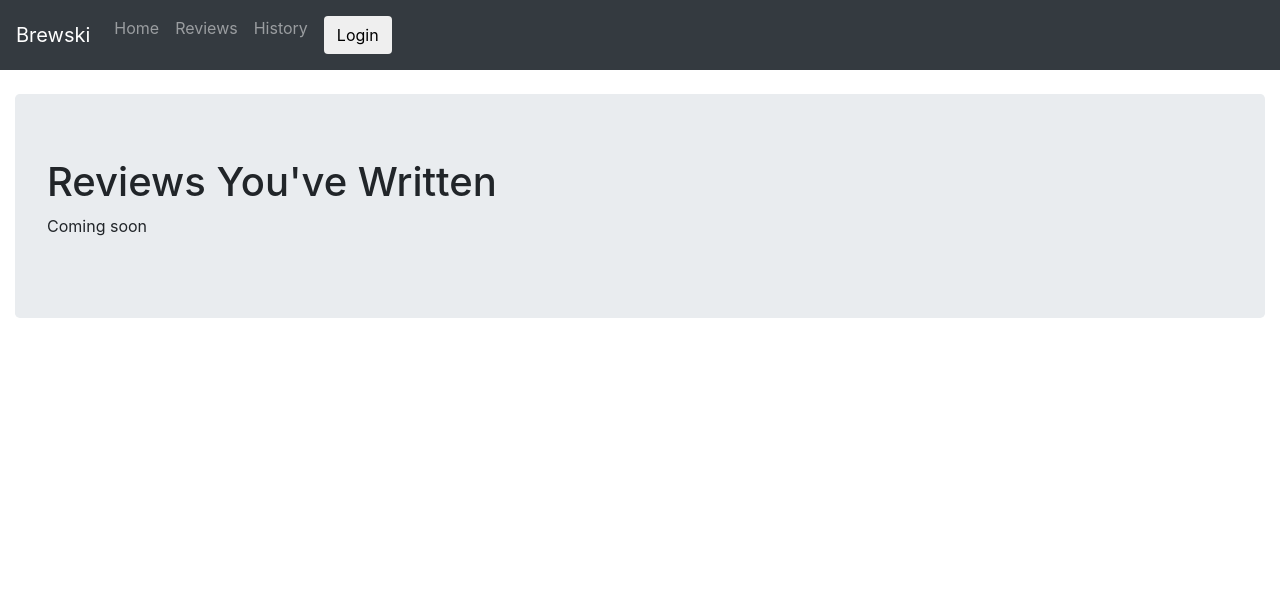
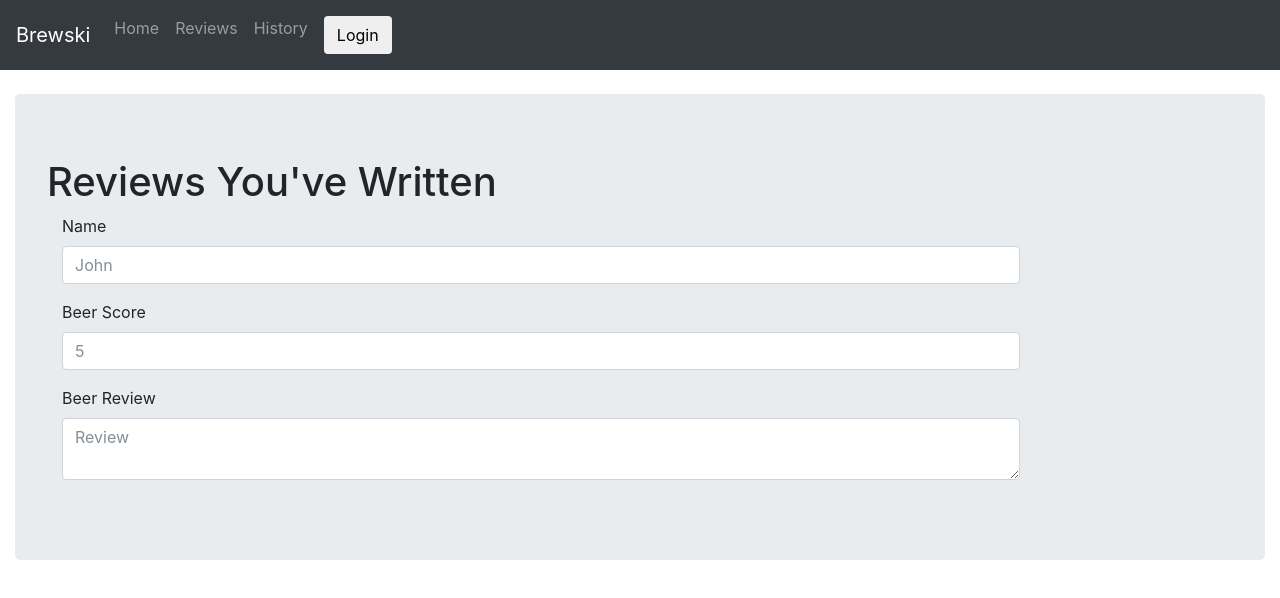
Before and after one commit to akeimach/brewski, a React (Create React App) app in the folder client/: page /reviews in a window 1280 px wide. Shown: the top 598 px of the page. Built offline with nearby package versions, Linux system fonts and the light colour scheme; no server answers.

Commit message:
add field to post review

```diff
--- a/client/src/App.js
+++ b/client/src/App.js
@@ -91,6 +91,8 @@ class App extends React.Component {
     }
   };
 
+
+
   render() {
     return (
       <div>
--- a/client/src/pages/Reviews.js
+++ b/client/src/pages/Reviews.js
@@ -1,15 +1,49 @@
 import React from "react";
-import { Jumbotron } from 'react-bootstrap';
+import { Jumbotron, Form, FormGroup, Col, ControlLabel, FormControl } from 'react-bootstrap';
+
 
 
 const ReviewDisplay = (props) => {
+
+
 
   return (
     <div>
       <br />
       <Jumbotron>
         <h1>Reviews You've Written</h1>
-        <p>Coming soon</p>
+
+         <Form horizontal>
+		    <FormGroup controlId="formHorizontalEmail">
+		      <Col componentClass={ControlLabel} sm={2}>
+		        Name
+		      </Col>
+		      <Col sm={10}>
+		        <FormControl type="name" placeholder="John" />
+		      </Col>
+		    </FormGroup>
+
+		    <FormGroup controlId="formHorizontalPassword">
+		      <Col componentClass={ControlLabel} sm={2}>
+		        Beer Score
+		      </Col>
+		      <Col sm={10}>
+		        <FormControl type="beerScore" placeholder="5" />
+		      </Col>
+		    </FormGroup>
+
+		    <FormGroup controlId="formHorizontalPassword">
+		      <Col componentClass={ControlLabel} sm={2}>
+		        Beer Review
+		      </Col>
+		      <Col sm={10}>
+		        <FormControl componentClass="textarea" type="beerReview" placeholder="Review" />
+		      </Col>
+		    </FormGroup>
+
+		 </Form>
+
+
       </Jumbotron>
     </div>
   );
```
Also changed, not shown: 1 other file (tests, documents, lock files or other folders).
